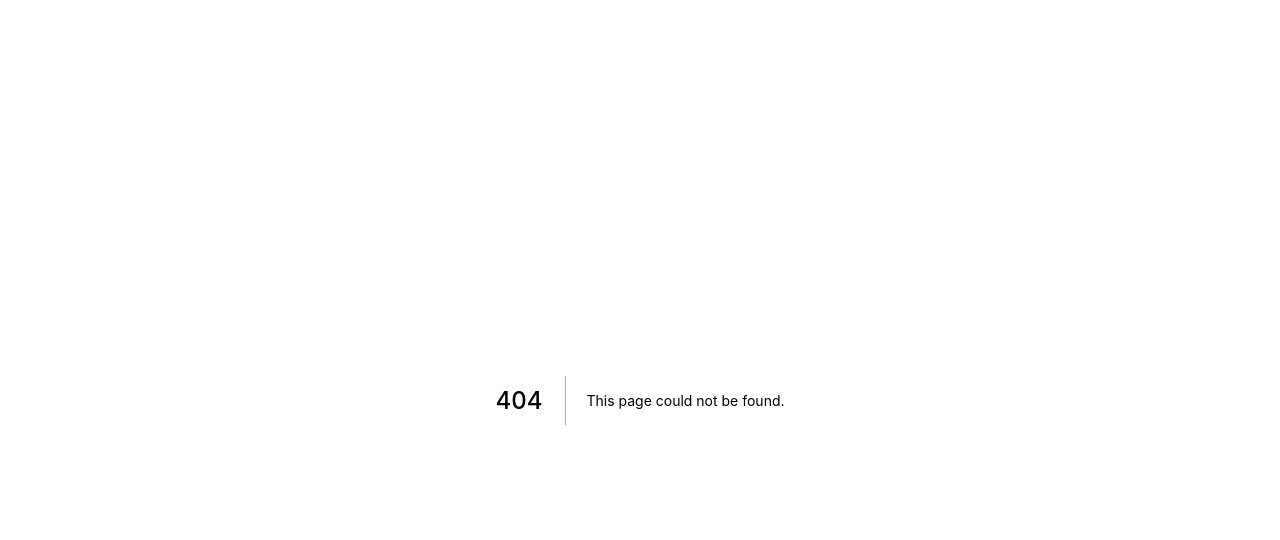
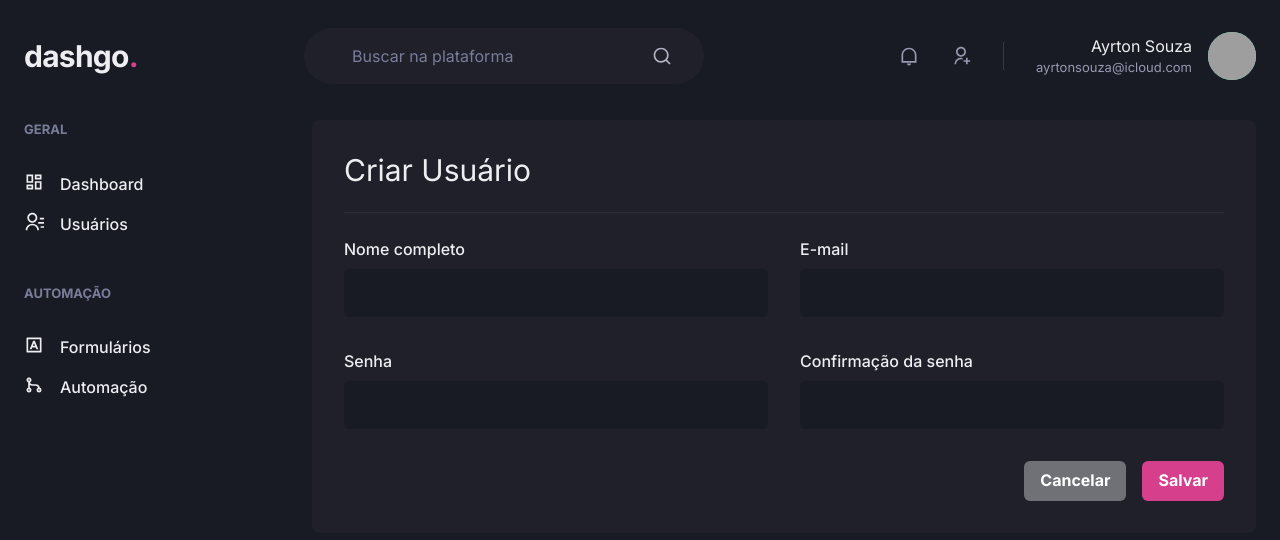
Before and after one commit to ayrtonbsouza/dashgo, a Next.js app: page /users/create in a window 1280 px wide. Before the commit this address had no page. Shown: the top 540 px of the page. Built offline with nearby package versions, Linux system fonts and the light colour scheme; grey boxes are pictures that could not be loaded.

Commit message:
[:construction:] initial create user page development

```diff
--- /dev/null
+++ b/src/pages/users/create.tsx
@@ -0,0 +1,50 @@
+import {
+  Box,
+  Button,
+  Divider,
+  Flex,
+  Heading,
+  HStack,
+  SimpleGrid,
+  VStack,
+} from '@chakra-ui/react';
+import { Input } from '../../components/Form/Input';
+import { Header } from '../../components/Header';
+import { Sidebar } from '../../components/Sidebar';
+
+const CreateUser: React.VFC = () => (
+  <Box>
+    <Header />
+    <Flex w="100%" my="6" maxWidth={1480} mx="auto" px="6">
+      <Sidebar />
+      <Box flex="1" borderRadius={8} bg="gray.800" p="8">
+        <Heading size="lg" fontWeight="normal">
+          Criar Usuário
+        </Heading>
+        <Divider my="6" borderColor="gray.700" />
+        <VStack spacing="8">
+          <SimpleGrid minChildWidth="240px" spacing="8" w="100%">
+            <Input name="name" label="Nome completo" />
+            <Input name="email" type="email" label="E-mail" />
+          </SimpleGrid>
+          <SimpleGrid minChildWidth="240px" spacing="8" w="100%">
+            <Input name="password" type="password" label="Senha" />
+            <Input
+              name="password_confirmation"
+              type="password"
+              label="Confirmação da senha"
+            />
+          </SimpleGrid>
+        </VStack>
+        <Flex mt="8" justify="flex-end">
+          <HStack spacing="4">
+            <Button colorScheme="whiteAlpha">Cancelar</Button>
+            <Button colorScheme="pink">Salvar</Button>
+          </HStack>
+        </Flex>
+      </Box>
+    </Flex>
+  </Box>
+);
+
+export default CreateUser;
--- a/src/pages/users/index.tsx
+++ b/src/pages/users/index.tsx
@@ -18,7 +18,7 @@
 import { Pagination } from '../../components/Pagination';
 import { Sidebar } from '../../components/Sidebar';
 
-const Dashboard: React.VFC = () => (
+const UserList: React.VFC = () => (
   <Box>
     <Header />
     <Flex w="100%" my="6" maxWidth={1480} mx="auto" px="6">
@@ -83,4 +83,4 @@
   </Box>
 );
 
-export default Dashboard;
+export default UserList;
```
